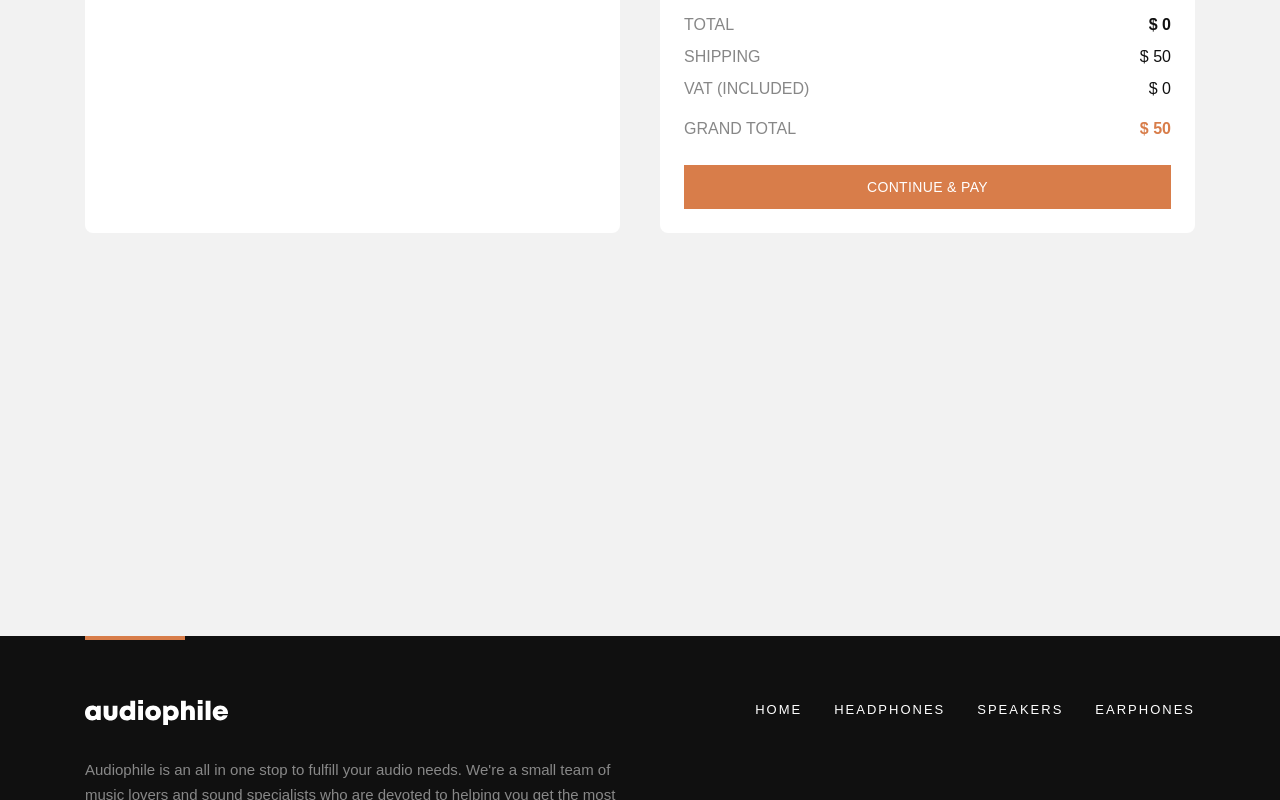
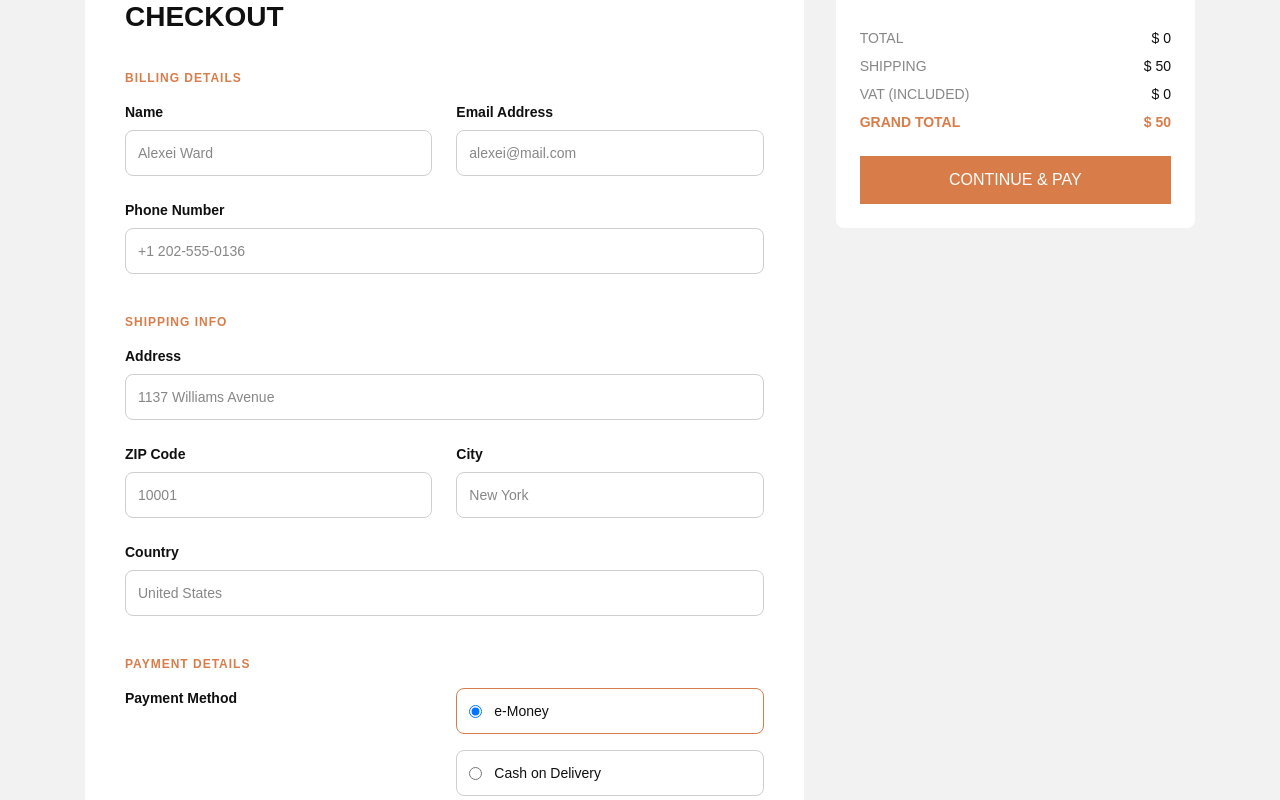
Before and after one commit to MsadafK/audiophile-ecommerce, a React (Vite) app: page /checkout in a window 1280 px wide. Shown: the part 260-1060 px from the top of the page. Built offline with nearby package versions, Linux system fonts and the light colour scheme.

Commit message:
implemented checkout UI

```diff
--- /dev/null
+++ b/src/components/OrderSuccessModal.jsx
@@ -0,0 +1,73 @@
+import { useCart } from "../context/CartContext";
+import { Link } from "react-router-dom";
+
+export default function OrderSuccessModal({ onClose }) {
+  const { cart, total, clearCart } = useCart();
+
+  const firstItem = cart[0];
+  const otherCount = cart.length - 1;
+
+  return (
+    <div className="fixed inset-0 bg-black/50 flex items-center justify-center z-50 px-4">
+
+      <div className="bg-white w-full max-w-[500px] p-6 rounded-lg">
+
+        <div className="w-12 h-12 bg-[#D87D4A] rounded-full flex items-center justify-center mb-6">
+          ✓
+        </div>
+
+        <h2 className="text-2xl font-bold mb-4">
+          THANK YOU FOR YOUR ORDER
+        </h2>
+
+        <p className="text-black/50 mb-6">
+          You will receive an email confirmation shortly.
+        </p>
+
+        <div className="flex flex-col md:flex-row overflow-hidden rounded-lg">
+
+          {/* LEFT */}
+          <div className="bg-[#F1F1F1] p-4 flex-1">
+            <div className="flex items-center gap-4 mb-4">
+              <img src={firstItem.image} className="w-12 h-12" />
+
+              <div>
+                <p className="font-bold text-sm">{firstItem.name}</p>
+                <p className="text-black/50 text-sm">$ {firstItem.price}</p>
+              </div>
+
+              <p className="ml-auto text-black/50">
+                x{firstItem.quantity}
+              </p>
+            </div>
+
+            {otherCount > 0 && (
+              <p className="text-center text-black/50 text-sm border-t pt-2">
+                and {otherCount} other item(s)
+              </p>
+            )}
+          </div>
+
+          {/* RIGHT */}
+          <div className="bg-black text-white p-4 flex flex-col justify-center">
+            <p className="text-white/50 text-sm">GRAND TOTAL</p>
+            <p className="font-bold text-lg">$ {total + 50}</p>
+          </div>
+
+        </div>
+
+        <Link
+          to="/"
+          onClick={() => {
+            clearCart();
+            onClose();
+          }}
+          className="block mt-6 text-center bg-[#D87D4A] text-white py-3"
+        >
+          BACK TO HOME
+        </Link>
+
+      </div>
+    </div>
+  );
+}
--- a/src/index.css
+++ b/src/index.css
@@ -178,3 +178,29 @@ body {
 .section {
   @apply py-16 md:py-20 lg:py-24;
 }
+
+.input {
+  width: 100%;
+  border: 1px solid #cfcfcf;
+  padding: 12px;
+  border-radius: 8px;
+  outline: none;
+}
+
+.input:focus {
+  border-color: #d87d4a;
+}
+
+.radio {
+  border: 1px solid #cfcfcf;
+  padding: 12px;
+  border-radius: 8px;
+  display: flex;
+  align-items: center;
+  gap: 12px;
+  cursor: pointer;
+}
+
+.radio.active {
+  border-color: #d87d4a;
+}
--- a/src/pages/Checkout.jsx
+++ b/src/pages/Checkout.jsx
@@ -1,91 +1,205 @@
+import { useState } from "react";
 import { useCart } from "../context/CartContext";
+import OrderSuccessModal from "../components/OrderSuccessModal";
 
 export default function Checkout() {
   const { cart, total } = useCart();
 
+  const [payment, setPayment] = useState("e-money");
+  const [showSuccess, setShowSuccess] = useState(false);
+
   return (
-    <section className="bg-[#F2F2F2] min-h-screen py-10">
-      <div className="container grid lg:grid-cols-2 gap-10">
+    <section className="bg-[#F2F2F2] py-10 md:py-16">
+      <div className="container max-w-[1110px] mx-auto">
 
-        {/* 🔥 LEFT: FORM */}
-        <div className="bg-white p-6 rounded-lg">
-          <h1 className="text-2xl font-bold mb-6">CHECKOUT</h1>
+        {/* GO BACK */}
+        <button
+          onClick={() => window.history.back()}
+          className="text-black/50 mb-8"
+        >
+          Go Back
+        </button>
 
-          <p className="text-black/60">
-            Form section (billing + shipping) yaha aayega.
-          </p>
-        </div>
+        <div className="grid gap-8 lg:grid-cols-[2fr_1fr]">
 
-        {/* 🔥 RIGHT: SUMMARY */}
-        <div className="bg-white p-6 rounded-lg h-fit">
-          <h2 className="font-bold mb-6">SUMMARY</h2>
+          {/* LEFT */}
+          <div className="bg-white p-6 md:p-10 rounded-lg">
 
-          {/* ITEMS */}
-          {cart.length === 0 ? (
-            <p className="text-black/50">Cart is empty</p>
-          ) : (
-            cart.map((item) => (
-              <div
-                key={item.id}
-                className="flex justify-between items-center mb-4"
-              >
-                <div className="flex gap-4 items-center">
-                  <img
-                    src={item.image}
-                    alt={item.name}
-                    className="w-12 h-12 object-contain"
-                  />
+            <h1 className="text-[28px] font-bold mb-8">CHECKOUT</h1>
 
-                  <div>
-                    <p className="font-bold text-sm">
-                      {item.name}
-                    </p>
-                    <p className="text-black/50 text-sm">
-                      $ {item.price}
-                    </p>
-                  </div>
+            {/* BILLING */}
+            <h2 className="text-[#D87D4A] text-xs tracking-[1px] font-bold mb-4">
+              BILLING DETAILS
+            </h2>
+
+            <div className="grid gap-6 md:grid-cols-2 text-sm">
+
+              <div>
+                <label className="font-bold block mb-2">Name</label>
+                <input className="input" placeholder="Alexei Ward" />
+              </div>
+
+              <div>
+                <label className="font-bold block mb-2">Email Address</label>
+                <input className="input" placeholder="alexei@mail.com" />
+              </div>
+
+              <div className="md:col-span-2">
+                <label className="font-bold block mb-2">Phone Number</label>
+                <input className="input" placeholder="+1 202-555-0136" />
+              </div>
+
+            </div>
+
+            {/* SHIPPING */}
+            <h2 className="text-[#D87D4A] text-xs tracking-[1px] font-bold mt-10 mb-4">
+              SHIPPING INFO
+            </h2>
+
+            <div className="grid gap-6 text-sm">
+
+              <div>
+                <label className="font-bold block mb-2">Address</label>
+                <input className="input" placeholder="1137 Williams Avenue" />
+              </div>
+
+              <div className="grid gap-6 md:grid-cols-2">
+                <div>
+                  <label className="font-bold block mb-2">ZIP Code</label>
+                  <input className="input" placeholder="10001" />
                 </div>
 
-                <p className="text-black/50">
+                <div>
+                  <label className="font-bold block mb-2">City</label>
+                  <input className="input" placeholder="New York" />
+                </div>
+              </div>
+
+              <div>
+                <label className="font-bold block mb-2">Country</label>
+                <input className="input" placeholder="United States" />
+              </div>
+
+            </div>
+
+            {/* PAYMENT */}
+            <h2 className="text-[#D87D4A] text-xs tracking-[1px] font-bold mt-10 mb-4">
+              PAYMENT DETAILS
+            </h2>
+
+            <div className="grid gap-6 text-sm md:grid-cols-2">
+
+              <p className="font-bold">Payment Method</p>
+
+              <div className="flex flex-col gap-4">
+
+                <label className={`radio ${payment === "e-money" && "active"}`}>
+                  <input
+                    type="radio"
+                    checked={payment === "e-money"}
+                    onChange={() => setPayment("e-money")}
+                  />
+                  e-Money
+                </label>
+
+                <label className={`radio ${payment === "cod" && "active"}`}>
+                  <input
+                    type="radio"
+                    checked={payment === "cod"}
+                    onChange={() => setPayment("cod")}
+                  />
+                  Cash on Delivery
+                </label>
+
+              </div>
+
+            </div>
+
+            {/* CONDITIONAL */}
+            {payment === "e-money" ? (
+              <div className="grid gap-6 md:grid-cols-2 mt-6 text-sm">
+
+                <div>
+                  <label className="font-bold block mb-2">e-Money Number</label>
+                  <input className="input" placeholder="238521993" />
+                </div>
+
+                <div>
+                  <label className="font-bold block mb-2">e-Money PIN</label>
+                  <input className="input" placeholder="6891" />
+                </div>
+
+              </div>
+            ) : (
+              <div className="flex gap-4 mt-6 text-sm text-black/60">
+                💰 The ‘Cash on Delivery’ option enables you to pay in cash when
+                our delivery courier arrives at your residence.
+              </div>
+            )}
+
+          </div>
+
+          {/* RIGHT */}
+          <div className="bg-white p-6 rounded-lg h-fit">
+
+            <h2 className="font-bold mb-6">SUMMARY</h2>
+
+            {cart.map((item) => (
+              <div key={item.id} className="flex items-center gap-4 mb-4">
+
+                <img src={item.image} className="w-12 h-12 rounded" />
+
+                <div>
+                  <p className="font-bold text-sm">{item.name}</p>
+                  <p className="text-black/50 text-sm">$ {item.price}</p>
+                </div>
+
+                <p className="ml-auto text-black/50">
                   x{item.quantity}
                 </p>
+
               </div>
-            ))
-          )}
+            ))}
 
-          {/* TOTALS */}
-          <div className="mt-6 border-t pt-4 space-y-2">
-            <div className="flex justify-between">
-              <p className="text-black/50">TOTAL</p>
-              <p className="font-bold">$ {total}</p>
+            <div className="mt-6 space-y-2 text-sm">
+
+              <div className="flex justify-between">
+                <span className="text-black/50">TOTAL</span>
+                <span>$ {total}</span>
+              </div>
+
+              <div className="flex justify-between">
+                <span className="text-black/50">SHIPPING</span>
+                <span>$ 50</span>
+              </div>
+
+              <div className="flex justify-between">
+                <span className="text-black/50">VAT (INCLUDED)</span>
+                <span>$ {Math.floor(total * 0.2)}</span>
+              </div>
+
+              <div className="flex justify-between font-bold text-[#D87D4A] mt-2">
+                <span>GRAND TOTAL</span>
+                <span>$ {total + 50}</span>
+              </div>
+
             </div>
 
-            {/* OPTIONAL EXTRA (future ready) */}
-            <div className="flex justify-between">
-              <p className="text-black/50">SHIPPING</p>
-              <p>$ 50</p>
-            </div>
+            <button
+              onClick={() => setShowSuccess(true)}
+              className="w-full mt-6 bg-[#D87D4A] hover:bg-[#FBAF85] text-white py-3 transition"
+            >
+              CONTINUE & PAY
+            </button>
 
-            <div className="flex justify-between">
-              <p className="text-black/50">VAT (INCLUDED)</p>
-              <p>$ {Math.floor(total * 0.2)}</p>
-            </div>
-
-            <div className="flex justify-between mt-4">
-              <p className="text-black/50">GRAND TOTAL</p>
-              <p className="text-[#D87D4A] font-bold">
-                $ {total + 50}
-              </p>
-            </div>
           </div>
 
-          {/* BUTTON */}
-          <button className="w-full mt-6 bg-[#D87D4A] text-white py-3 uppercase text-sm tracking-wide">
-            CONTINUE & PAY
-          </button>
         </div>
+      </div>
 
-      </div>
+      {showSuccess && (
+        <OrderSuccessModal onClose={() => setShowSuccess(false)} />
+      )}
     </section>
   );
 }
```
